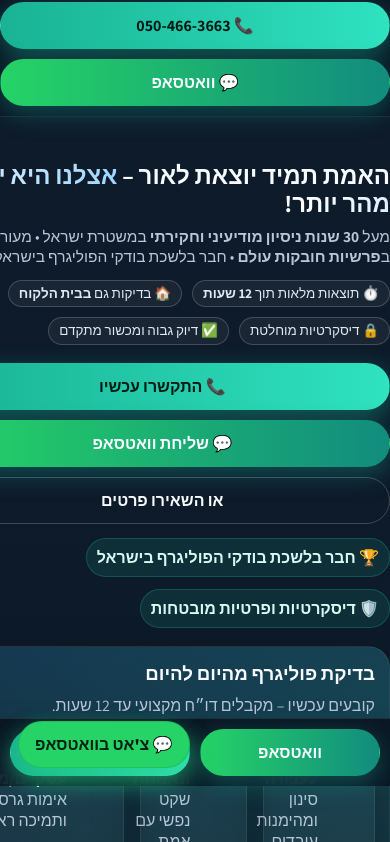
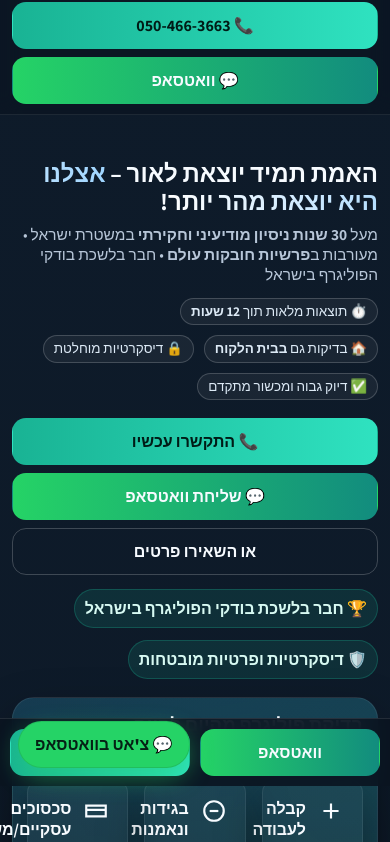
Before and after one commit to aylonbrandes/Engravedtruth, a plain HTML site: page index.html in a window 390 px wide. Shown: the part 58-900 px from the top of the page. Drawn offline with Linux system fonts and the light colour scheme.

Commit message:
Update styles.css

```diff
--- a/styles.css
+++ b/styles.css
@@ -177,3 +177,37 @@ body{
   padding-left:max(0px, env(safe-area-inset-left));
   padding-right:max(0px, env(safe-area-inset-right));
 }
+
+/* ===== Fix: no clipping on very small phones ===== */
+html, body { overflow-x: hidden; }              /* בלי גלילה רוחבית */
+*{ min-width: 0; }                               /* אל תכפה רוחב מינימלי */
+.badge, .btn, .trust-row span { max-width:100%; overflow-wrap:anywhere; }
+
+/* מרווח צד קטן יותר במסכים צרים מאוד */
+@media (max-width: 430px){
+  .container{ padding-inline:12px; }
+
+  /* כפתורים/פילים – שיהיו מעט צרים, בלי צל כבד, לא יחרגו */
+  .btn{ padding:12px 14px; border-radius:14px; box-shadow:none; }
+  .hero-cta, .cta-band, .nav-cta{ gap:8px; }
+  .cta-band{ flex-direction:column; align-items:stretch; border-radius:14px; }
+  .cta-band .btn, .hero-cta .btn{ width:100%; }
+
+  /* כרטיסים עגולים פחות – לא “נבלעים” בקצה המסך */
+  .card{ border-radius:14px; }
+}
+
+/* אולטרה-קטן (מכשירי 320–360px) */
+@media (max-width: 360px){
+  .container{ padding-inline:10px; }
+  .hero h1{ font-size:22px; }
+  .badges .badge{ padding:6px 10px; font-size:13px; }
+}
+
+/* safe-area לאייפונים עם נוץ' */
+body{
+  padding-left:max(0px, env(safe-area-inset-left));
+  padding-right:max(0px, env(safe-area-inset-right));
+}
+header{ padding-top:max(0px, env(safe-area-inset-top)); }
+.callbar{ padding-bottom:max(10px, env(safe-area-inset-bottom)); }
```
